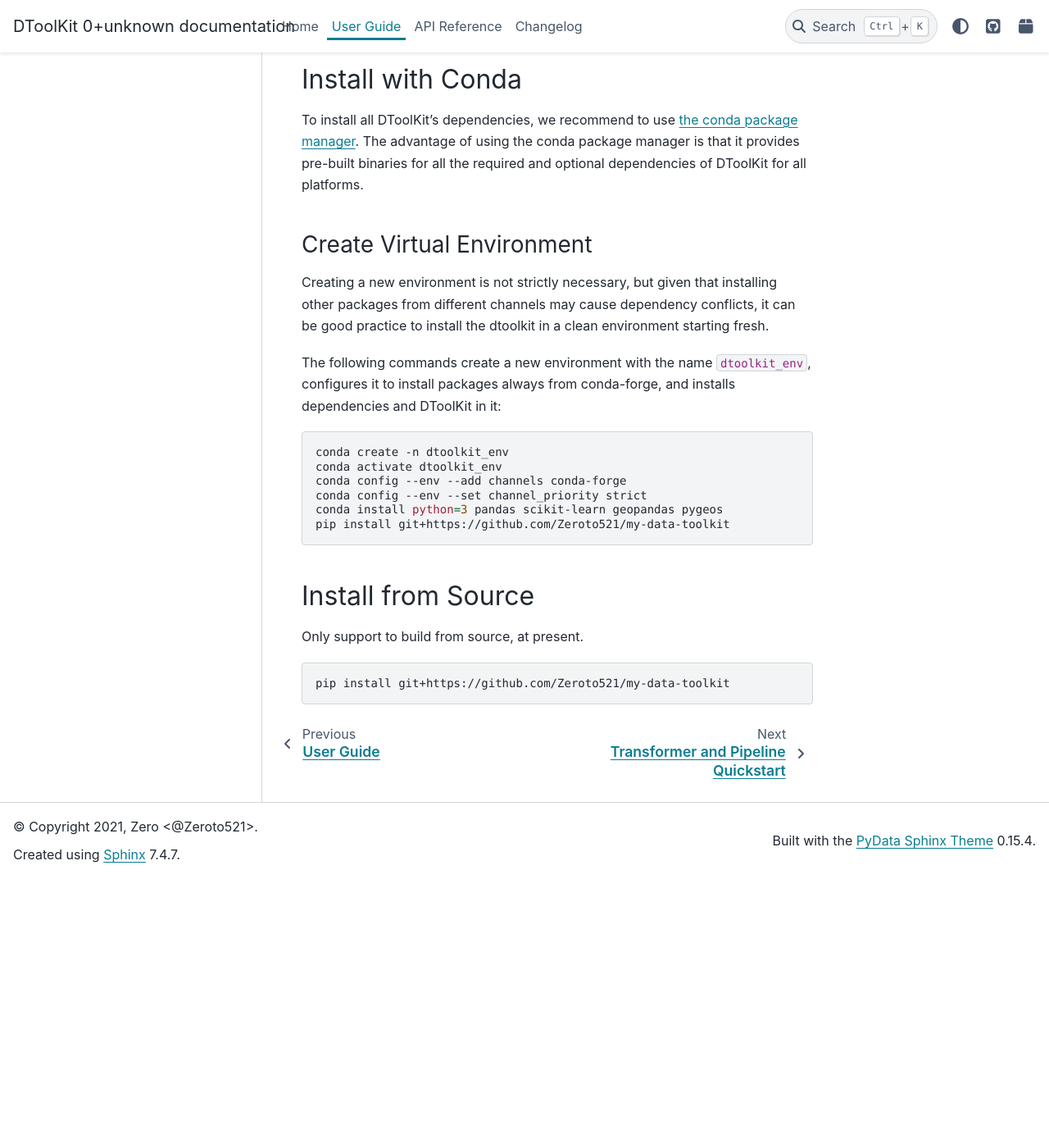
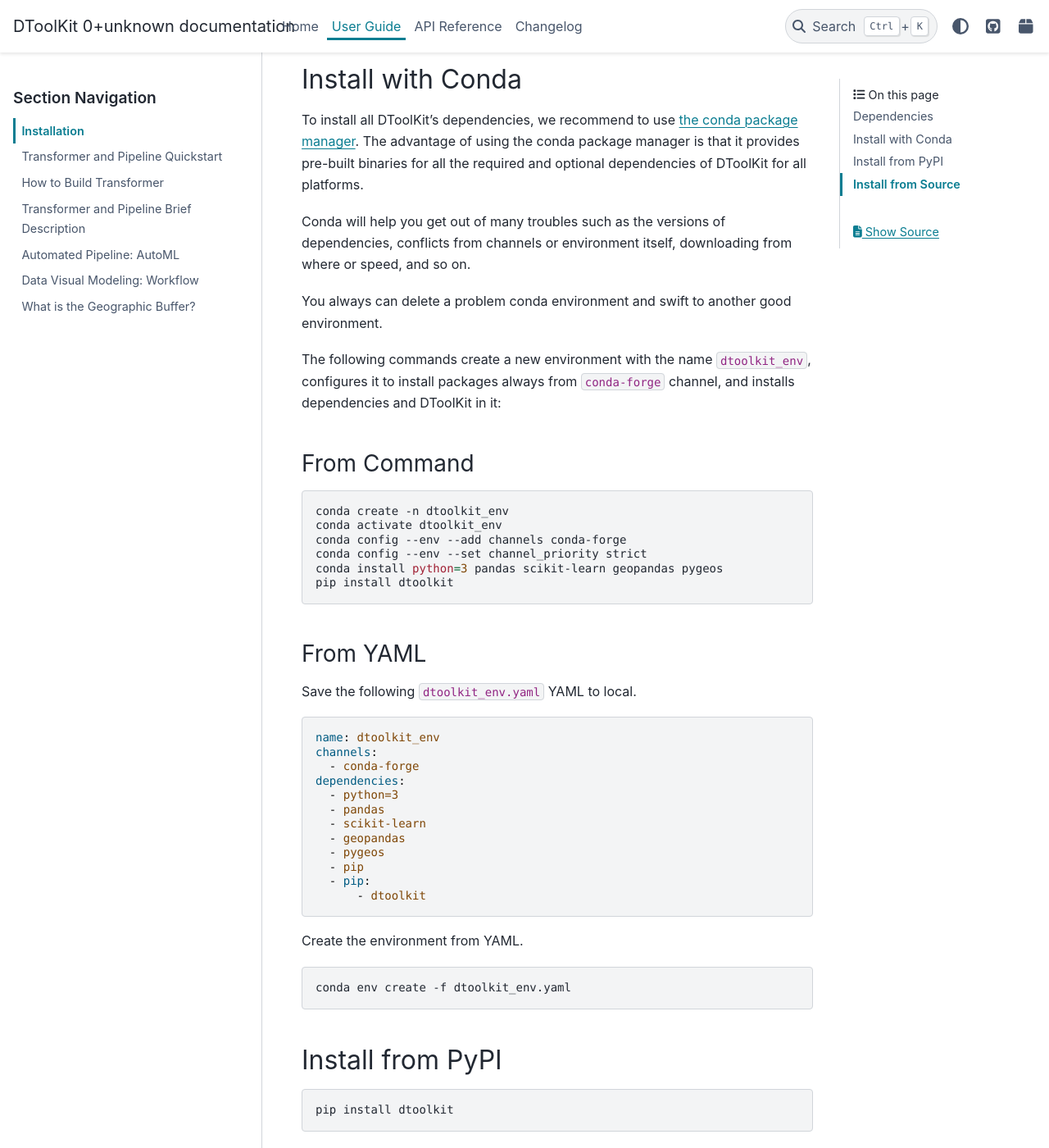
Before and after one commit to Zeroto521/my-data-toolkit, a Sphinx documentation site: the page built from doc/source/guide/installation.md, in a window 1280 px wide and 1400 px high, scrolled down 535 px. Shown: the whole window at 82% size. Built offline with Sphinx 7.4.7 and the PyData theme 0.15.4, drawn with Linux system fonts in a browser that asks for light colours; before the commit the page ends 1607 px from its top, so only the background shows below that.

Commit message:
DOC: update installation about pypi part

````diff
--- a/doc/source/guide/installation.md
+++ b/doc/source/guide/installation.md
@@ -20,17 +20,18 @@
 ## Install with Conda
 
 To install all DToolKit's dependencies, we recommend to use [the conda package manager](https://conda.io).
-The advantage of using the conda package manager is that it provides pre-built binaries
-for all the required and optional dependencies of DToolKit for all platforms.
+The advantage of using the conda package manager is that it provides pre-built binaries for all the required and optional dependencies of DToolKit for all platforms.
 
-### Create Virtual Environment
+Conda will help you get out of many troubles such as the versions of dependencies,
+conflicts from channels or environment itself, downloading from where or speed, and so on.
 
-Creating a new environment is not strictly necessary,
-but given that installing other packages from different channels may cause dependency conflicts,
-it can be good practice to install the dtoolkit in a clean environment starting fresh.
+You always can delete a problem conda environment and swift to another good environment.
 
 The following commands create a new environment with the name `dtoolkit_env`,
-configures it to install packages always from conda-forge, and installs dependencies and DToolKit in it:
+configures it to install packages always from `conda-forge` channel,
+and installs dependencies and DToolKit in it:
+
+### From Command
 
 ```bash
 conda create -n dtoolkit_env
@@ -38,13 +39,42 @@
 conda config --env --add channels conda-forge
 conda config --env --set channel_priority strict
 conda install python=3 pandas scikit-learn geopandas pygeos
-pip install git+https://github.com/Zeroto521/my-data-toolkit
+pip install dtoolkit
+```
+
+### From YAML
+
+Save the following `dtoolkit_env.yaml` YAML to local.
+
+```yaml
+name: dtoolkit_env
+channels:
+  - conda-forge
+dependencies:
+  - python=3
+  - pandas
+  - scikit-learn
+  - geopandas
+  - pygeos
+  - pip
+  - pip:
+      - dtoolkit
+```
+
+Create the environment from YAML.
+
+```bash
+conda env create -f dtoolkit_env.yaml
+```
+
+## Install from PyPI
+
+```bash
+pip install dtoolkit
 ```
 
 ## Install from Source
 
-Only support to build from source, at present.
-
 ```bash
 pip install git+https://github.com/Zeroto521/my-data-toolkit
 ```
````
